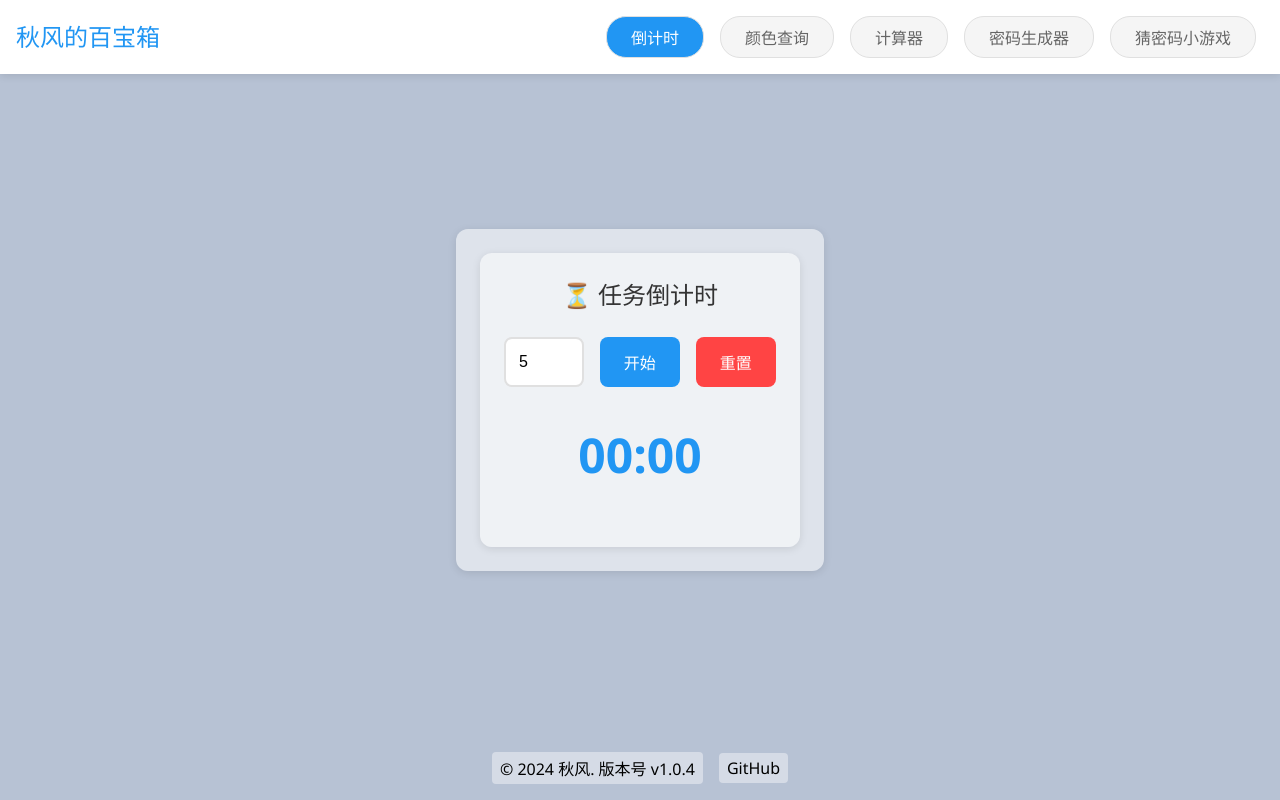
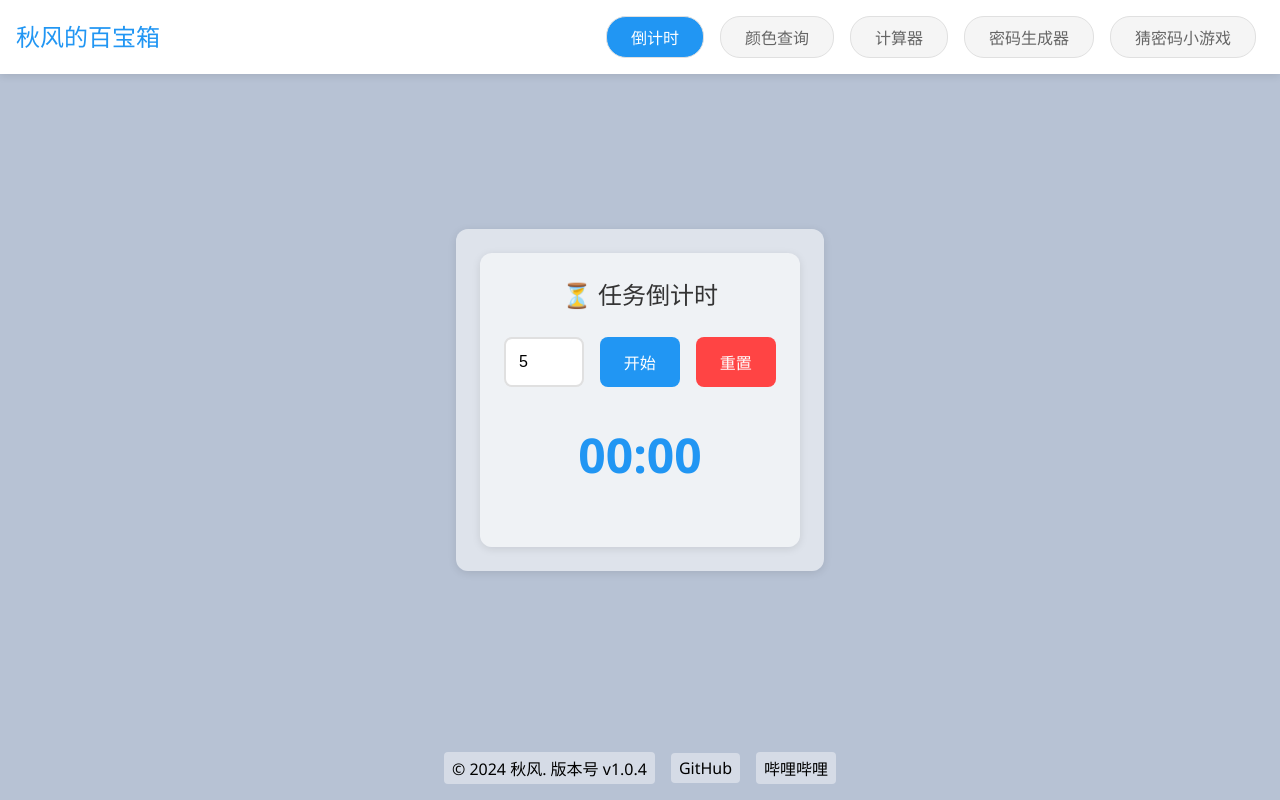
Before and after one commit to sfqy211/sfqyweb, a Vue app: page / in a window 1280 px wide. Built offline with nearby package versions, Linux system fonts and the light colour scheme.

Commit message:
添加哔哩哔哩跳转

```diff
--- a/src/components/common/Footer.vue
+++ b/src/components/common/Footer.vue
@@ -2,6 +2,7 @@
   <footer class="footer">
     <button @click="showInfo" class="version-btn">© 2024 秋风. 版本号 v1.0.4</button>
     <button @click="openGithub" class="github-btn">GitHub</button>
+    <button @click="openBilibili" class="bilibili-btn">哔哩哔哩</button>
   </footer>
   <div v-if="showVersionInfo" class="version-notification">
     {{ versionInfo }}
@@ -16,6 +17,9 @@ const versionInfo = ref('')
 
 const openGithub = () => {
   window.open('https://github.com/sfqy211')
+}
+const openBilibili = () => {
+  window.open('https://space.bilibili.com/182587768')
 }
 
 const showInfo = () => {
@@ -42,7 +46,7 @@ const showInfo = () => {
   cursor: pointer;
 }
 
-.version-btn, .github-btn {
+.version-btn, .github-btn, .bilibili-btn {
   padding: 0.25rem 0.5rem;
   background: #ffffff6a;
   color: rgb(0, 0, 0);
@@ -51,7 +55,7 @@ const showInfo = () => {
   cursor: pointer;
 }
 
-.version-btn:hover, .github-btn:hover {
+.version-btn:hover, .github-btn:hover, .bilibili-btn:hover {
   background: #2d3338;
 }
 
```
